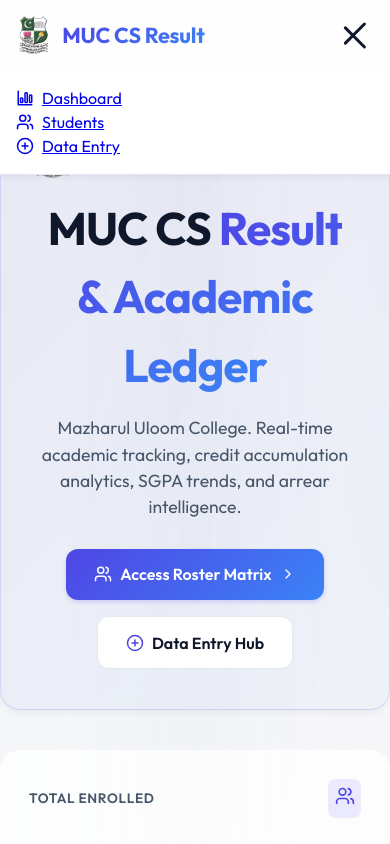
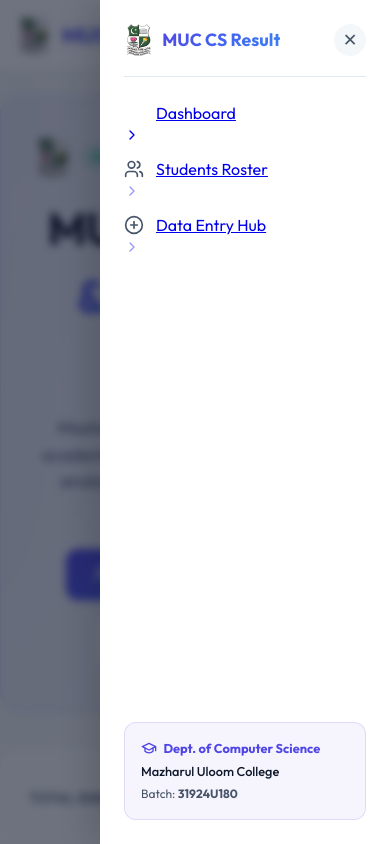
Before and after one commit to Faiz-7716/CollegeResultAnalyzer, a Next.js app: page / in a window 390 px wide. Both pictures are taken after a click on the button "Toggle menu". Shown: the top 844 px of the page. Built offline with nearby package versions, Linux system fonts and the light colour scheme; no server answers; the database is empty.

Commit message:
Design-mobile-hamburger-slide-over-sidebar-drawer-with-backdrop-blur

```diff
--- a/app/components/Navbar.tsx
+++ b/app/components/Navbar.tsx
@@ -1,9 +1,15 @@
 "use client";
 
-import { useState } from "react";
+import { useState, useEffect } from "react";
 import Link from "next/link";
 import { usePathname } from "next/navigation";
-import { IconGraduationCap, IconBarChart3, IconUsers, IconPlusCircle } from "./Icons";
+import {
+  IconGraduationCap,
+  IconBarChart3,
+  IconUsers,
+  IconPlusCircle,
+  IconChevronRight,
+} from "./Icons";
 
 export default function Navbar() {
   const [isOpen, setIsOpen] = useState(false);
@@ -13,19 +19,62 @@ export default function Navbar() {
   const closeMenu = () => setIsOpen(false);
 
   const isPathActive = (path: string) => pathname === path;
-  const activeClass = (path: string) => isPathActive(path) ? "active" : "";
+  const activeClass = (path: string) => (isPathActive(path) ? "active" : "");
+
+  // Close mobile sidebar on window resize if resized to desktop width
+  useEffect(() => {
+    const handleResize = () => {
+      if (window.innerWidth > 768) {
+        setIsOpen(false);
+      }
+    };
+    window.addEventListener("resize", handleResize);
+    return () => window.removeEventListener("resize", handleResize);
+  }, []);
 
   return (
-    <header className="main-header" style={{ position: "sticky", top: 0, zIndex: 100, background: "rgba(255, 255, 255, 0.9)", backdropFilter: "blur(12px)", borderBottom: "1px solid var(--border-color)" }}>
-      <div className="container nav-container" style={{ display: "flex", justifyContent: "space-between", alignItems: "center", height: "70px" }}>
-
-        <Link href="/" className="nav-logo" onClick={closeMenu} style={{ fontSize: "1.35rem", fontWeight: 700, textDecoration: "none", display: "flex", alignItems: "center", gap: "0.65rem" }}>
+    <>
+      <header
+        className="main-header"
+        style={{
+          position: "sticky",
+          top: 0,
+          zIndex: 100,
+          background: "rgba(255, 255, 255, 0.9)",
+          backdropFilter: "blur(12px)",
+          borderBottom: "1px solid var(--border-color)",
+        }}
+      >
+        <div
+          className="container nav-container"
+          style={{
+            display: "flex",
+            justifyContent: "space-between",
+            alignItems: "center",
+            height: "70px",
+          }}
+        >
+          <Link
+            href="/"
+            className="nav-logo"
+            onClick={closeMenu}
+            style={{
+              fontSize: "1.35rem",
+              fontWeight: 700,
+              textDecoration: "none",
+              display: "flex",
+              alignItems: "center",
+              gap: "0.65rem",
+            }}
+          >
             <img
               src="/logo.png"
               alt="MUC CS Logo"
               style={{ height: "38px", width: "auto", objectFit: "contain", borderRadius: "var(--radius-sm)" }}
             />
-          <span className="text-gradient" style={{ letterSpacing: "-0.01em" }}>MUC CS Result</span>
+            <span className="text-gradient" style={{ letterSpacing: "-0.01em" }}>
+              MUC CS Result
+            </span>
           </Link>
 
           {/* Desktop Navigation */}
@@ -55,24 +104,121 @@ export default function Navbar() {
             <span className={`hamburger-line ${isOpen ? "open-3" : ""}`}></span>
           </button>
         </div>
+      </header>
 
-      {/* Mobile Navigation Dropdown */}
-      <div className={`mobile-nav ${isOpen ? "open" : ""}`}>
-        <nav style={{ display: "flex", flexDirection: "column", padding: "1rem" }}>
-          <Link href="/" className={`mobile-nav-link ${activeClass("/")}`} onClick={closeMenu} style={{ display: "flex", alignItems: "center", gap: "0.5rem" }}>
-            <IconBarChart3 size={18} />
+      {/* Backdrop Overlay for Mobile Sidebar */}
+      <div
+        className={`mobile-backdrop ${isOpen ? "open" : ""}`}
+        onClick={closeMenu}
+      />
+
+      {/* Mobile Slide-Over Sidebar Drawer */}
+      <aside className={`mobile-sidebar ${isOpen ? "open" : ""}`}>
+        <div style={{ display: "flex", flexDirection: "column", height: "100%" }}>
+          {/* Sidebar Top Header */}
+          <div
+            style={{
+              display: "flex",
+              justifyContent: "space-between",
+              alignItems: "center",
+              paddingBottom: "1.25rem",
+              borderBottom: "1px solid var(--border-color)",
+            }}
+          >
+            <div style={{ display: "flex", alignItems: "center", gap: "0.5rem" }}>
+              <img
+                src="/logo.png"
+                alt="MUC CS Logo"
+                style={{ height: "32px", width: "auto", objectFit: "contain" }}
+              />
+              <span className="text-gradient" style={{ fontWeight: 700, fontSize: "1.1rem" }}>
+                MUC CS Result
+              </span>
+            </div>
+
+            <button
+              onClick={closeMenu}
+              style={{
+                background: "rgba(241, 245, 249, 0.8)",
+                border: "none",
+                borderRadius: "50%",
+                width: "32px",
+                height: "32px",
+                cursor: "pointer",
+                display: "flex",
+                alignItems: "center",
+                justifyContent: "center",
+                fontSize: "1.1rem",
+                color: "var(--text-secondary)",
+              }}
+              aria-label="Close sidebar"
+            >
+              ✕
+            </button>
+          </div>
+
+          {/* Sidebar Navigation Items */}
+          <nav style={{ display: "flex", flexDirection: "column", gap: "0.5rem", marginTop: "1.5rem", flex: 1 }}>
+            <Link
+              href="/"
+              className={`sidebar-link ${isPathActive("/") ? "active" : ""}`}
+              onClick={closeMenu}
+            >
+              <div style={{ display: "flex", alignItems: "center", gap: "0.75rem" }}>
+                <IconBarChart3 size={20} color={isPathActive("/") ? "#FFFFFF" : "var(--text-secondary)"} />
                 <span>Dashboard</span>
+              </div>
+              <IconChevronRight size={16} opacity={isPathActive("/") ? 1 : 0.4} />
             </Link>
-          <Link href="/students" className={`mobile-nav-link ${activeClass("/students")}`} onClick={closeMenu} style={{ display: "flex", alignItems: "center", gap: "0.5rem" }}>
-            <IconUsers size={18} />
-            <span>Students</span>
+
+            <Link
+              href="/students"
+              className={`sidebar-link ${isPathActive("/students") ? "active" : ""}`}
+              onClick={closeMenu}
+            >
+              <div style={{ display: "flex", alignItems: "center", gap: "0.75rem" }}>
+                <IconUsers size={20} color={isPathActive("/students") ? "#FFFFFF" : "var(--text-secondary)"} />
+                <span>Students Roster</span>
+              </div>
+              <IconChevronRight size={16} opacity={isPathActive("/students") ? 1 : 0.4} />
             </Link>
-          <Link href="/data-entry" className={`mobile-nav-link ${activeClass("/data-entry")}`} onClick={closeMenu} style={{ display: "flex", alignItems: "center", gap: "0.5rem" }}>
-            <IconPlusCircle size={18} />
-            <span>Data Entry</span>
+
+            <Link
+              href="/data-entry"
+              className={`sidebar-link ${isPathActive("/data-entry") ? "active" : ""}`}
+              onClick={closeMenu}
+            >
+              <div style={{ display: "flex", alignItems: "center", gap: "0.75rem" }}>
+                <IconPlusCircle size={20} color={isPathActive("/data-entry") ? "#FFFFFF" : "var(--text-secondary)"} />
+                <span>Data Entry Hub</span>
+              </div>
+              <IconChevronRight size={16} opacity={isPathActive("/data-entry") ? 1 : 0.4} />
             </Link>
           </nav>
+
+          {/* Sidebar Footer Information */}
+          <div
+            style={{
+              padding: "1rem",
+              background: "rgba(79, 70, 229, 0.05)",
+              border: "1px solid rgba(79, 70, 229, 0.15)",
+              borderRadius: "var(--radius-md)",
+              marginTop: "auto",
+            }}
+          >
+            <div style={{ display: "flex", alignItems: "center", gap: "0.4rem", fontSize: "0.8rem", fontWeight: 700, color: "var(--accent-primary)", marginBottom: "0.25rem" }}>
+              <IconGraduationCap size={16} />
+              <span>Dept. of Computer Science</span>
             </div>
+            <div style={{ fontSize: "0.8rem", color: "var(--text-primary)", fontWeight: 500 }}>
+              Mazharul Uloom College
+            </div>
+            <div style={{ fontSize: "0.75rem", color: "var(--text-secondary)", marginTop: "0.25rem" }}>
+              Batch: <strong>31924U180</strong>
+            </div>
+          </div>
+        </div>
+      </aside>
 
       <style jsx>{`
         .desktop-nav {
@@ -83,8 +229,8 @@ export default function Navbar() {
           display: none;
           flex-direction: column;
           justify-content: space-around;
-          width: 30px;
-          height: 24px;
+          width: 32px;
+          height: 26px;
           background: transparent;
           border: none;
           cursor: pointer;
@@ -106,40 +252,66 @@ export default function Navbar() {
         .open-2 { opacity: 0; transform: translateX(20px); }
         .open-3 { transform: rotate(-45deg); }
 
-        .mobile-nav {
-          display: none;
-          position: absolute;
-          top: 70px;
-          left: 0;
-          width: 100%;
-          background: var(--bg-secondary);
-          border-bottom: 1px solid var(--border-color);
-          box-shadow: 0 4px 6px -1px rgba(0,0,0,0.05);
-          overflow: hidden;
-          transition: max-height 0.3s ease-in-out;
-          max-height: 0;
+        /* Mobile Backdrop Overlay */
+        .mobile-backdrop {
+          position: fixed;
+          inset: 0;
+          background: rgba(15, 23, 42, 0.6);
+          backdrop-filter: blur(4px);
+          -webkit-backdrop-filter: blur(4px);
+          z-index: 200;
+          opacity: 0;
+          pointer-events: none;
+          transition: opacity 0.3s ease;
         }
 
-        .mobile-nav.open {
-          max-height: 300px;
+        .mobile-backdrop.open {
+          opacity: 1;
+          pointer-events: auto;
         }
 
-        .mobile-nav-link {
-          padding: 1rem;
-          color: var(--text-secondary);
-          text-decoration: none;
-          font-weight: 500;
-          border-bottom: 1px solid var(--border-color);
-          transition: background 0.2s;
+        /* Mobile Slide-Over Sidebar Drawer */
+        .mobile-sidebar {
+          position: fixed;
+          top: 0;
+          right: 0;
+          bottom: 0;
+          width: 290px;
+          max-width: 85vw;
+          background: #FFFFFF;
+          z-index: 210;
+          transform: translateX(100%);
+          transition: transform 0.35s cubic-bezier(0.4, 0, 0.2, 1);
+          box-shadow: -10px 0 30px rgba(0, 0, 0, 0.15);
+          padding: 1.5rem;
         }
 
-        .mobile-nav-link:last-child {
-          border-bottom: none;
+        .mobile-sidebar.open {
+          transform: translateX(0);
         }
 
-        .mobile-nav-link:hover, .mobile-nav-link.active {
-          background: var(--bg-primary);
+        .sidebar-link {
+          display: flex;
+          align-items: center;
+          justify-content: space-between;
+          padding: 0.85rem 1rem;
+          border-radius: var(--radius-md);
+          color: var(--text-primary);
+          text-decoration: none;
+          font-weight: 600;
+          font-size: 0.95rem;
+          transition: all 0.2s ease;
+        }
+
+        .sidebar-link:hover {
+          background: rgba(241, 245, 249, 0.8);
           color: var(--accent-primary);
+        }
+
+        .sidebar-link.active {
+          background: var(--accent-gradient);
+          color: #FFFFFF !important;
+          box-shadow: 0 4px 10px rgba(79, 70, 229, 0.25);
         }
 
         @media (max-width: 768px) {
@@ -149,12 +321,9 @@ export default function Navbar() {
           .hamburger-btn {
             display: flex;
           }
-          .mobile-nav {
-            display: block;
-          }
         }
       `}</style>
-    </header>
+    </>
   );
 }
 
@@ -166,6 +335,6 @@ function linkStyle(isActive: boolean) {
     display: "flex",
     alignItems: "center",
     gap: "0.4rem",
-    transition: "color var(--transition-fast)"
+    transition: "color var(--transition-fast)",
   };
 }
```
Also changed, not shown: logo.png (added). Lines whose indentation alone changed are shown as unchanged.
